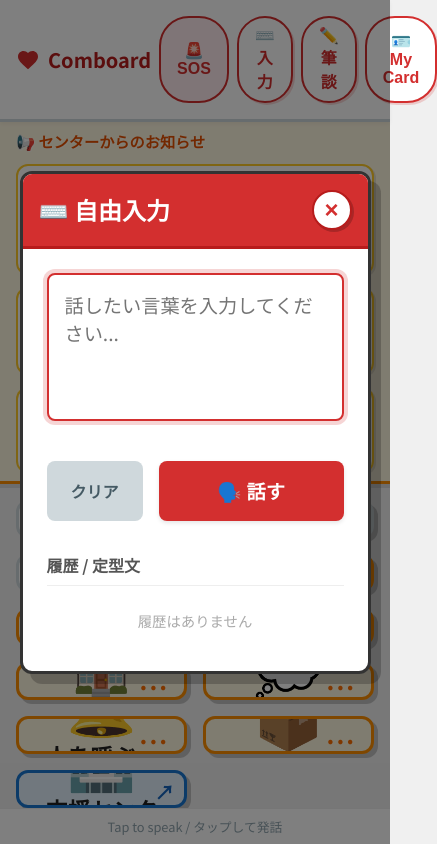
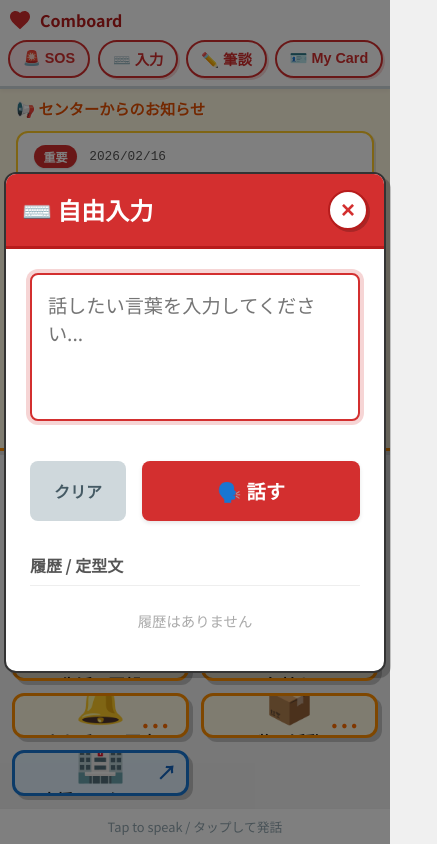
Before and after one commit to dotegg2024-arch/comboard-app, a plain HTML site: page index.html in a window 390 px wide. Both pictures are taken after a click on the button "⌨️ 入力". Shown: the whole page, 437 px wide, since content can reach past the window. Drawn offline with Linux system fonts and the light colour scheme; no server answers.

Commit message:
スマホ対応と音声修正

```diff
--- a/app.js
+++ b/app.js
@@ -300,6 +300,12 @@ function init() {
         speechSynthesis.onvoiceschanged = loadVoices;
     }
     loadVoices();
+
+    // IOS Safari fix: sometimes voices aren't loaded until interaction
+    // We try to load them again on first touch
+    document.body.addEventListener('touchstart', function () {
+        if (voices.length === 0) loadVoices();
+    }, { once: true });
 }
 
 // --- Custom Phrases Logic ---
@@ -522,32 +528,56 @@ function speak(text, buttonElement) {
     const utterance = new SpeechSynthesisUtterance(text);
     utterance.lang = 'ja-JP';
 
+    // Improved Voice Selection Logic
+    // 1. Try Google Japanese
     let jpVoice = voices.find(voice => voice.name.includes('Google 日本語'));
+
+    // 2. Try Microsoft Natural (Edge/Windows)
     if (!jpVoice) {
         jpVoice = voices.find(voice => voice.name.includes('Microsoft') && voice.name.includes('Natural') && voice.lang.includes('ja'));
     }
+
+    // 3. Try any Microsoft Japanese
     if (!jpVoice) {
         jpVoice = voices.find(voice => voice.name.includes('Microsoft') && voice.lang.includes('ja'));
     }
+
+    // 4. Try any voice with 'ja' or 'JP' in lang
     if (!jpVoice) {
-        jpVoice = voices.find(voice => voice.lang.includes('ja') || voice.name.includes('Japan'));
+        jpVoice = voices.find(voice => voice.lang === 'ja-JP' || voice.lang === 'ja_JP');
     }
 
+    // 5. Broad search
+    if (!jpVoice) {
+        jpVoice = voices.find(voice => voice.lang.includes('ja'));
+    }
+
+    // Apply voice if found
     if (jpVoice) {
         utterance.voice = jpVoice;
-        utterance.rate = 0.9;
-        utterance.pitch = 1.0;
+    }
+    // If not found, we rely on utterance.lang = 'ja-JP' which usually works with default system voice.
+
+    utterance.rate = 1.0; // Reset to default speed for better clarity
+    utterance.pitch = 1.0;
+    utterance.volume = 1.0;
+
+    if (buttonElement) {
+        buttonElement.classList.add('playing');
+
+        // Timeout fallback in case onend doesn't fire (common mobile bug)
+        setTimeout(() => {
+            buttonElement.classList.remove('playing');
+        }, 3000); // 3 seconds max visual feedback
     }
 
-    buttonElement.classList.add('playing');
-
     utterance.onend = () => {
-        buttonElement.classList.remove('playing');
+        if (buttonElement) buttonElement.classList.remove('playing');
     };
 
     utterance.onerror = (event) => {
         console.error('Speech synthesis error:', event);
-        buttonElement.classList.remove('playing');
+        if (buttonElement) buttonElement.classList.remove('playing');
     };
 
     synth.speak(utterance);
--- a/style.css
+++ b/style.css
@@ -47,21 +47,49 @@ body {
 }
 
 /* Header */
+/* Header */
 .app-header {
     background-color: var(--card-bg);
-    padding: 1rem;
+    padding: 0.75rem;
     display: flex;
     align-items: center;
-    justify-content: center;
+    justify-content: space-between;
     box-shadow: 0 2px 4px rgba(0, 0, 0, 0.05);
     z-index: 10;
     gap: 0.5rem;
+    flex-wrap: wrap;
+    /* Allow wrapping on very small screens */
 }
 
 .app-header h1 {
-    font-size: 1.25rem;
+    font-size: 1.1rem;
     font-weight: 700;
     color: var(--primary-dark);
+    margin-right: auto;
+    /* Ensure title pushes buttons to right */
+}
+
+@media (max-width: 480px) {
+    .app-header {
+        padding: 0.5rem;
+    }
+
+    .app-header h1 {
+        font-size: 1rem;
+    }
+
+    .header-left {
+        margin-right: auto;
+    }
+
+    .header-right {
+        gap: 0.25rem;
+    }
+
+    .icon-button {
+        padding: 0.4rem 0.6rem;
+        font-size: 0.8rem;
+    }
 }
 
 .heart-icon {
@@ -77,21 +105,30 @@ body {
     display: grid;
     grid-template-columns: repeat(2, 1fr);
     /* 2 columns for mobile */
-    gap: 1rem;
-    padding: 1rem;
+    gap: 0.75rem;
+    /* Slightly reduced gap for mobile */
+    padding: 0.75rem;
     overflow-y: auto;
     align-content: start;
 }
 
-@media (min-width: 768px) {
+@media (min-width: 600px) {
     .board-grid {
         grid-template-columns: repeat(3, 1fr);
+        gap: 1rem;
+        padding: 1rem;
     }
 }
 
-@media (min-width: 1024px) {
+@media (min-width: 900px) {
     .board-grid {
         grid-template-columns: repeat(4, 1fr);
+    }
+}
+
+@media (min-width: 1200px) {
+    .board-grid {
+        grid-template-columns: repeat(5, 1fr);
     }
 }
 
@@ -186,19 +223,44 @@ body {
 
 
 .card-icon {
-    font-size: 3.5rem;
-    /* Larger icons */
+    font-size: 3rem;
+    /* Slightly smaller base icon size */
     line-height: 1;
     margin-bottom: 0.2rem;
 }
 
 .card-label {
-    font-size: 1.4rem;
-    /* Larger text */
+    font-size: 1.1rem;
     font-weight: 700;
     text-align: center;
     color: var(--text-color);
-    line-height: 1.2;
+    line-height: 1.25;
+    word-break: break-all;
+    /* Break long words if necessary */
+}
+
+@media (min-width: 768px) {
+    .card-icon {
+        font-size: 3.5rem;
+    }
+
+    .card-label {
+        font-size: 1.4rem;
+    }
+}
+
+@media (max-width: 400px) {
+    .card-icon {
+        font-size: 2.5rem;
+    }
+
+    .card-label {
+        font-size: 1rem;
+    }
+
+    .comm-card {
+        padding: 0.5rem;
+    }
 }
 
 /* Footer */
@@ -271,9 +333,11 @@ body {
 
 .modal-content {
     background-color: #fff;
-    width: 90%;
+    width: 95%;
+    /* Keep wide on mobile */
     max-width: 500px;
-    max-height: 90vh;
+    max-height: 85vh;
+    /* Avoid full height */
     border-radius: var(--border-radius);
     border: 3px solid #333;
     /* High contrast border */
@@ -282,6 +346,27 @@ body {
     display: flex;
     flex-direction: column;
     overflow: hidden;
+    position: relative;
+    /* For absolute positioning if needed */
+}
+
+@media (max-width: 480px) {
+    .modal-content {
+        width: 98%;
+        max-height: 90vh;
+        border-width: 2px;
+        box-shadow: 5px 5px 0px rgba(0, 0, 0, 0.2);
+    }
+
+    .modal-header h2 {
+        font-size: 1.2rem;
+    }
+
+    .close-button {
+        width: 2rem;
+        height: 2rem;
+        font-size: 1.2rem;
+    }
 }
 
 .modal-header {
@@ -342,14 +427,17 @@ body {
     background-color: #fff;
     border: 2px solid var(--primary-color);
     color: var(--primary-color);
-    padding: 0.5rem 1rem;
+    padding: 0.4rem 0.8rem;
+    /* Slightly reduced padding */
     border-radius: 30px;
-    /* Pill shape */
     font-weight: 800;
     cursor: pointer;
-    font-size: 1rem;
+    font-size: 0.9rem;
+    /* Slightly reduced base size */
     transition: all 0.1s;
     box-shadow: 2px 2px 0px rgba(211, 47, 47, 0.2);
+    white-space: nowrap;
+    /* Prevent button text wrapping */
 }
 
 .icon-button:active {
```
